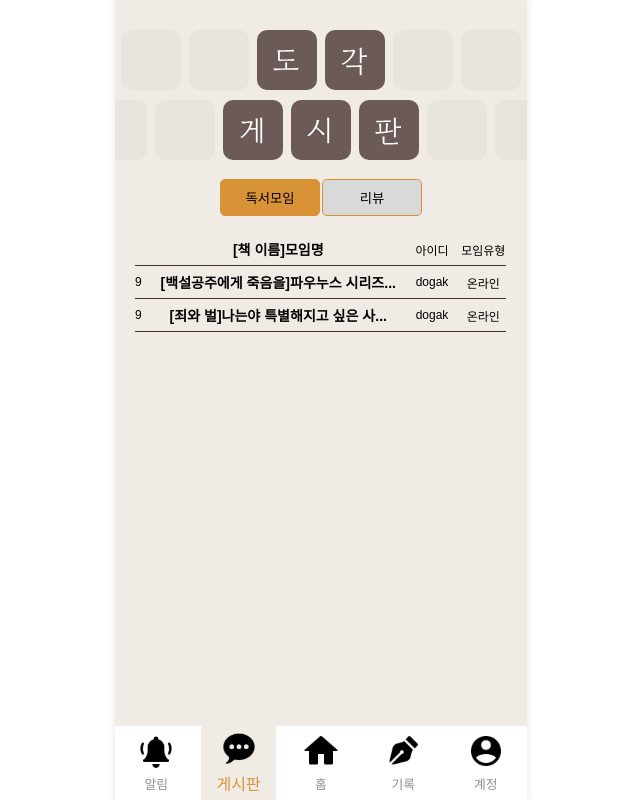
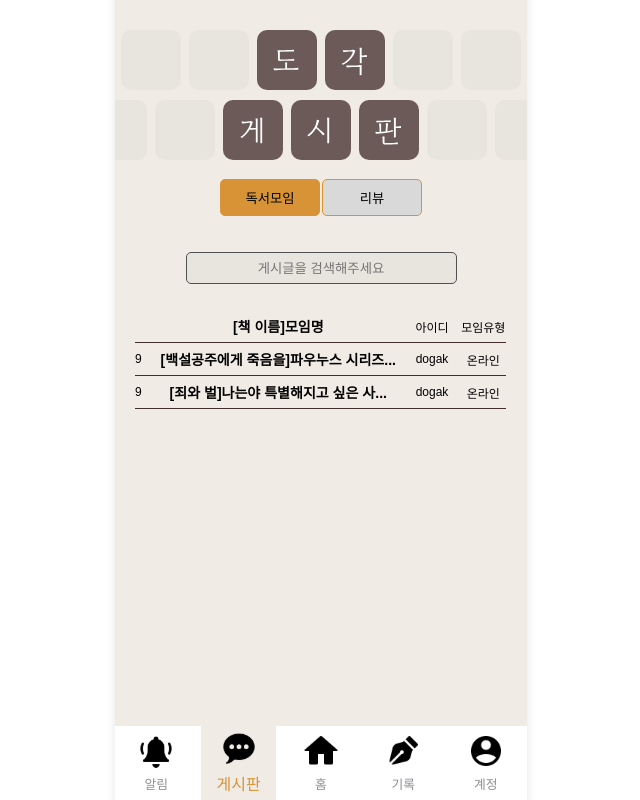
Before and after one commit to LIKELION-HUFS-12th/Dogak_FE2, a React (Vite) app: page /board in a window 1280 px wide. Shown: the whole page, without its empty margins (319-959 px from the left). Built offline with nearby package versions, Linux system fonts and the light colour scheme; no server answers; a web font is replaced by a local one.

Commit message:
Design: 게시글 검색바

```diff
--- a/src/features/board/components/BoardStyled.jsx
+++ b/src/features/board/components/BoardStyled.jsx
@@ -39,3 +39,19 @@ export const ListTitle = styled.div`
   justify-content: center;
   width: 250px;
 `
+
+export const StyledSearchBar = styled.input`
+  width: 265px;
+  height: 28px;
+  margin: 35px 0 10px;
+  border-radius: 5px;
+  border: 0.5px solid #515151;
+  background-color: #e8e4de;
+  text-align: center;
+
+  ::placeholder {
+    text-align: center;
+    color: #515151;
+    font-size: 12px;
+  }
+`
--- /dev/null
+++ b/src/features/board/components/SearchBar.jsx
@@ -0,0 +1,12 @@
+import React from 'react'
+import { StyledSearchBar } from './BoardStyled'
+
+function SearchBar() {
+  return (
+    <div>
+      <StyledSearchBar placeholder='게시글을 검색해주세요'/>
+    </div>
+  )
+}
+
+export default SearchBar
--- a/src/features/board/pages/BoardListPage.jsx
+++ b/src/features/board/pages/BoardListPage.jsx
@@ -2,6 +2,7 @@ import React from 'react'
 import TabMenu from '../components/TabMenu';
 import BoardList from '../components/BoardList';
 import styled from 'styled-components';
+import SearchBar from '../components/SearchBar';
 
 const ListPageBox = styled.div`
   display: flex;
@@ -17,6 +18,7 @@ function BoardListPage() {
   return (
     <ListPageBox>
       <TabMenu/>
+      <SearchBar/>
       <BoardList/>
     </ListPageBox>
   )
```
